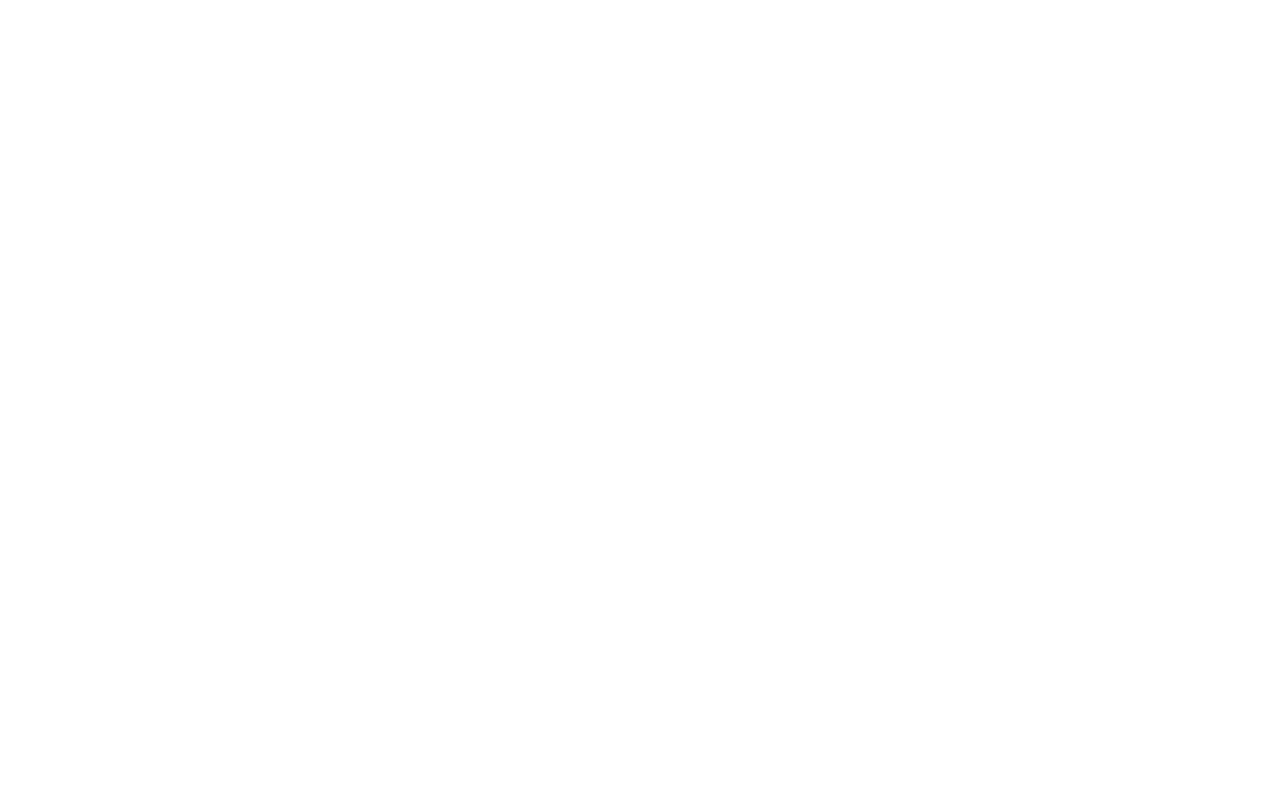
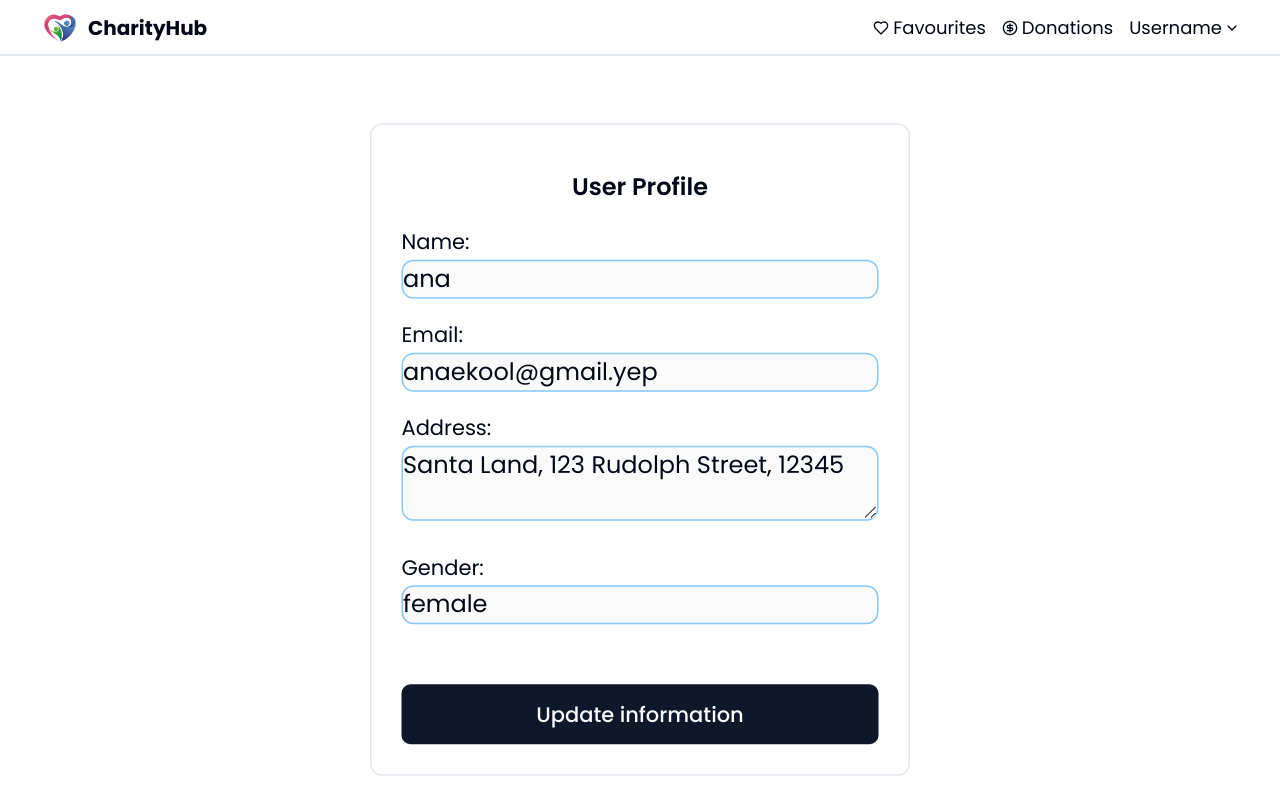
Before and after one commit to AlexandruPaul21/collective-project, a React (Vite) app in the folder application/rter-frontend/: page /profile in a window 1280 px wide. Before the commit this address had no page. Built offline with nearby package versions, Linux system fonts and the light colour scheme.

Commit message:
create user-profile page, fields can be edited

```diff
--- a/application/rter-frontend/src/App.tsx
+++ b/application/rter-frontend/src/App.tsx
@@ -6,6 +6,7 @@
 
 import SignInPage from "@/pages/auth/SignInPage";
 import SignUpPage from "@/pages/auth/SignUpPage";
+import UserProfilePage from "@/pages/userPage/UserProfilePage";
 
 function App() {
   return (
@@ -19,6 +20,8 @@
 
             <Route path="/sign-in" element={<SignInPage/>} />
             <Route path="/sign-up" element={<SignUpPage/>} />
+
+            <Route path="/profile" element={<UserProfilePage/>} />
           </Routes>
         </Suspense>
       </BrowserRouter>
--- a/application/rter-frontend/src/components/Navbar.tsx
+++ b/application/rter-frontend/src/components/Navbar.tsx
@@ -7,6 +7,7 @@
 import { Heart, CircleDollarSign, ChevronDown } from "lucide-react";
 import {useEffect, useState} from "react";
 import {capitalizeString} from "@/lib/utils.ts";
+import {Link} from "react-router-dom";
 
 const Navbar = () => {
   const [username,setUsername] = useState("Username");
@@ -25,7 +26,9 @@
             alt="img"
             className="h-10 w-10 overflow-hidden"
           />
-          <h1 className="text-xl font-bold">CharityHub</h1>
+          <Link to="/">
+            <h1 className="text-xl font-bold" >CharityHub</h1>
+          </Link>
         </div>
         <div className="flex flex-row items-center gap-4">
           <a href="/favourites" className="">
@@ -49,7 +52,9 @@
               </div>
             </DropdownMenuTrigger>
             <DropdownMenuContent>
-              <DropdownMenuItem>Profile</DropdownMenuItem>
+              <Link to="/profile">
+                <DropdownMenuItem>Profile</DropdownMenuItem>
+              </Link>
               <DropdownMenuItem>Settings</DropdownMenuItem>
               <DropdownMenuItem>Transactions</DropdownMenuItem>
             </DropdownMenuContent>
--- /dev/null
+++ b/application/rter-frontend/src/components/UserProfile.tsx
@@ -0,0 +1,141 @@
+import { Button } from "@/components/ui/button";
+import {useState} from "react";
+
+const UserProfile: React.FC = () => {
+
+  const [updateScreen, setUpdateScreen] = useState(false);
+
+
+  const [name, setName] = useState("ana");
+  const [email, setEmail] = useState("anaekool@gmail.yep");
+  const [address, setAddress] = useState("Santa Land, 123 Rudolph Street, 12345");
+  const [gender, setGender] = useState("female");
+
+  const [updateName, setUpdateName] = useState("ana");
+  const [updateEmail, setUpdateEmail] = useState("anaekool@gmail.yep");
+  const [updateAddress, setUpdateAddress] = useState("Santa Land, 123 Rudolph Street, 12345");
+  const [updateGender, setUpdateGender] = useState("female");
+
+  const switchToUpdateScreenHandler = () => {
+    setUpdateName(name);
+    setUpdateEmail(email);
+    setUpdateAddress(address);
+    setUpdateGender(gender);
+
+    setUpdateScreen(true);
+  }
+
+  const switchToProfileScreenHandler = () => {
+    setUpdateScreen(false);
+  }
+
+  const saveChanges = () => {
+    // user validation
+
+    // send to srv
+
+    // go back to update screen
+    setUpdateScreen(false);
+  }
+
+  return (
+    <div>
+
+      <div className=" rounded-lg border-[1px] border-gray-200 bg-white">
+
+        <div className="m-5">
+
+          <h3 className="text-md mb-2 mt-[30px] font-semibold  text-center">
+            User Profile
+          </h3>
+
+          <ul>
+            <li className="mt-3">
+              <label className="text-sm">
+                Name:
+              </label>
+            </li>
+            <li>
+              <input
+                type="text"
+                className="border-lightblu marker:text-lightblu rounded-lg border-[1px] w-full"
+                disabled = {!updateScreen}
+                value={ !updateScreen ? name : updateName}
+                onChange={(e) => setUpdateName(e.target.value)}
+              />
+            </li>
+
+            <li className="mt-3">
+              <label className="text-sm">
+                Email:
+              </label>
+            </li>
+            <li>
+              <input
+                type="text"
+                className="border-lightblu marker:text-lightblu rounded-lg border-[1px] w-full"
+                disabled = {!updateScreen}
+                value={ !updateScreen ? email : updateEmail}
+                onChange={(e) => setUpdateEmail(e.target.value)}
+              />
+            </li>
+
+            <li className="mt-3">
+              <label className="text-sm">
+                Address:
+              </label>
+            </li>
+            <li>
+              <textarea
+                className="border-lightblu marker:text-lightblu rounded-lg  border-[1px] w-full"
+                disabled = {!updateScreen}
+                value={ !updateScreen ? address : updateAddress}
+                onChange={(e) => setUpdateAddress(e.target.value)}
+              />
+            </li>
+
+            <li className="mt-3">
+              <label className="text-sm">
+                Gender:
+              </label>
+            </li>
+            <li>
+              <input
+                type="text"
+                className="border-lightblu marker:text-lightblu rounded-lg border-[1px] w-full"
+                disabled = {!updateScreen}
+                value={ !updateScreen ? gender : updateGender}
+                onChange={(e) => setUpdateGender(e.target.value)}
+              />
+            </li>
+
+            {
+              updateScreen ? (
+                <div className="my-10 ml-auto mr-auto w-full">
+                  <button className="w-1/2 rounded border-[1px] p-2" onClick={switchToProfileScreenHandler}>
+                    Cancel
+                  </button>
+                  <button className="w-1/2 rounded border-[1px] p-2" onClick={saveChanges}>
+                    Save
+                  </button>
+                </div>
+              ) : (<> </>)
+            }
+
+          </ul>
+
+          {
+            !updateScreen ? (
+              <Button className="mt-10 ml-auto mr-auto w-full" onClick={switchToUpdateScreenHandler}>
+                Update information
+              </Button>
+            ) : (<> </>)
+          }
+
+        </div>
+      </div>
+    </div>
+  );
+};
+
+export default UserProfile;
--- /dev/null
+++ b/application/rter-frontend/src/pages/userPage/UserProfilePage.tsx
@@ -0,0 +1,15 @@
+import Navbar from "@/components/Navbar";
+import UserProfile from "@/components/UserProfile";
+
+const UserProfilePage: React.FC = () => {
+  return (
+      <div className="flex flex-col justify-center items-center">
+        <Navbar/>
+        <div className="mt-44 scale-150">
+          <UserProfile/>
+        </div>
+      </div>
+  );
+};
+
+export default UserProfilePage;
```
